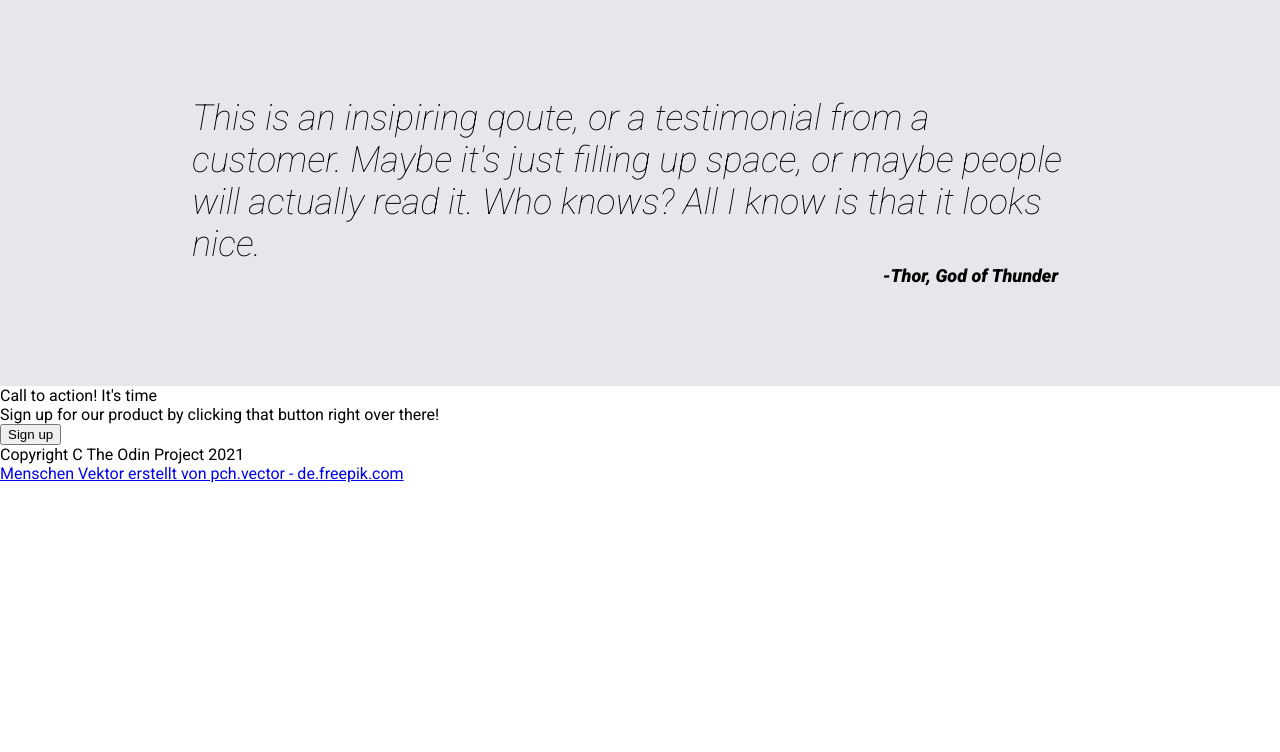
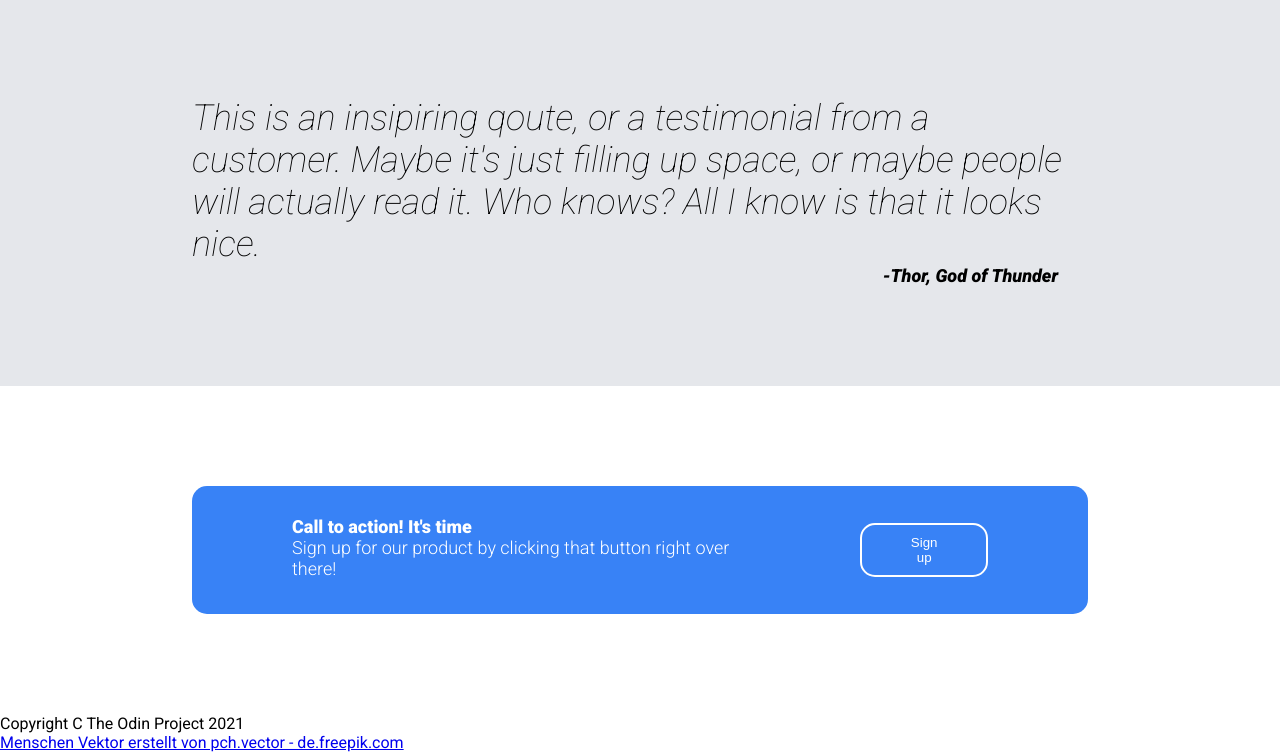
Before and after one commit to m0r1tzR/landing-page-001, a plain HTML site: page index.html in a window 1280 px wide. Shown: the part 1052-1804 px from the top of the page. Before the commit the page ends 1535 px from the top, so only its background shows below. Drawn offline with Linux system fonts and the light colour scheme.

Commit message:
Add call to action section styles

```diff
--- a/index.html
+++ b/index.html
@@ -67,13 +67,16 @@
             </div>
         </div>
 
-        <div class="action-section">
-            <div class="action-container">
+        <div class="action-container">
+            <div class="action-content">
+                <div class="action-content-left">
                 <p class="action-title">Call to action! It's time</p>
-                <p class="action-content">Sign up for our product by clicking that button
+                <p class="action-text">Sign up for our product by clicking that button
                     right over there!</p>
-                <button>Sign up</button>
+                </div>
+                    <button class="action-button">Sign up</button>
             </div>
+
         </div>
 
         <div class="footer">
--- a/styles.css
+++ b/styles.css
@@ -150,3 +150,53 @@ p.quote-author {
     align-self: flex-end;
     padding-right: 30px;
 }
+
+.action-container {
+    display: flex;
+    flex-direction: row;
+    align-items: center;
+    justify-content: center;
+    padding: 100px 15vw 100px 15vw;
+}
+
+.action-content {
+    display: flex;
+    flex-direction: row;
+    background-color: #3882F6;
+    min-height: 10vw;
+    min-width: 70vw;
+    padding: 30px 100px 30px 100px;
+    box-sizing: border-box;
+    color: white;
+    border-radius: 15px;
+    justify-content: center;
+}
+
+.action-content-left {
+    display: flex;
+    flex-direction: column;
+}
+
+.action-button {
+    display: flex;
+    align-self: center;
+    justify-self: center;
+    margin-left: 100px;
+    padding: 10px 0px 10px 0px;
+    background-color: #3882F6;
+    border: 2px solid white;
+    color: white;
+    border-radius: 15px;
+    padding: 10px 40px 10px 40px;
+
+}
+
+.action-title {
+    font-size: 18px;
+    font-weight: 900;
+}
+
+.action-text {
+    font-size: 18px;
+    font-weight: 300;
+}
```
